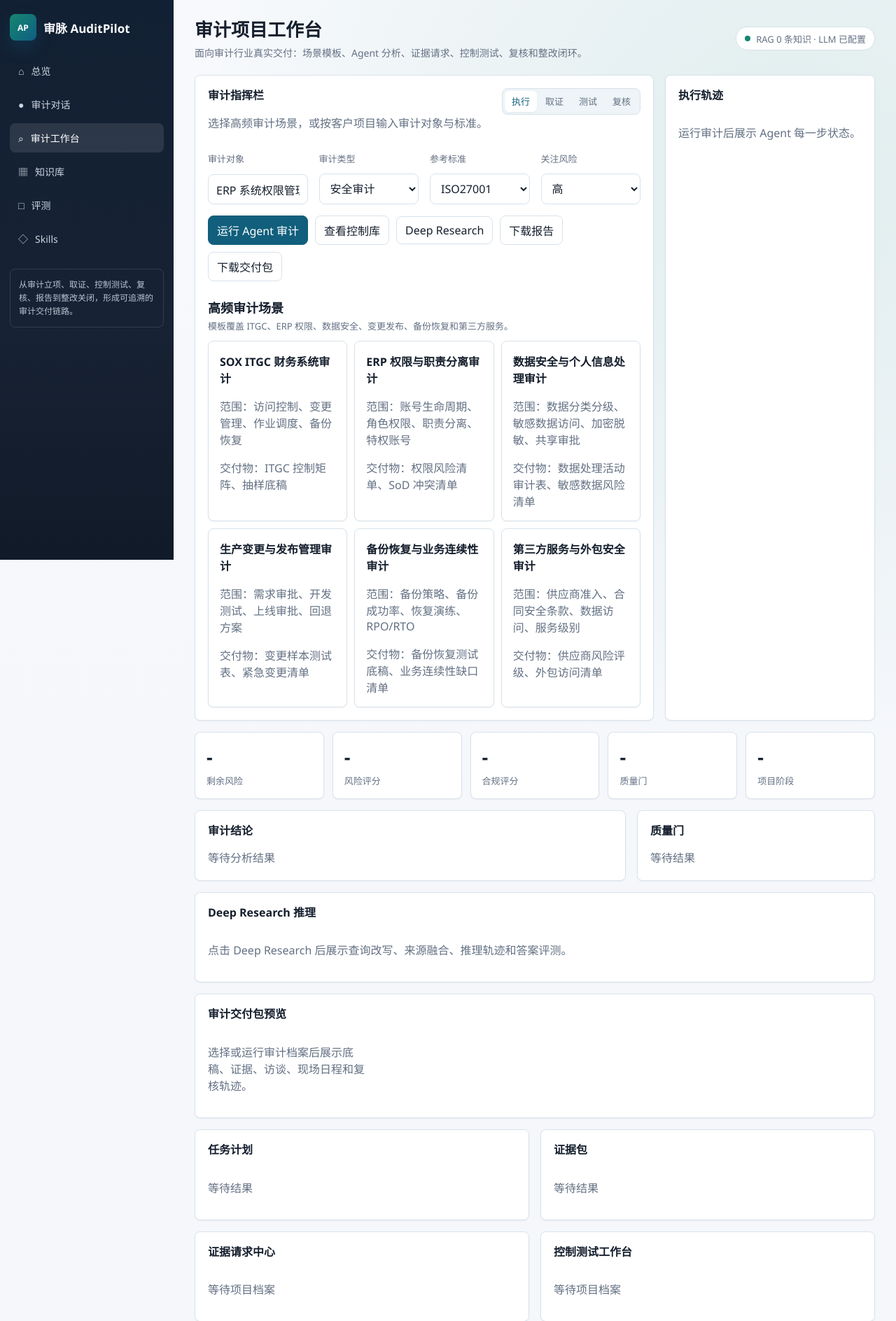
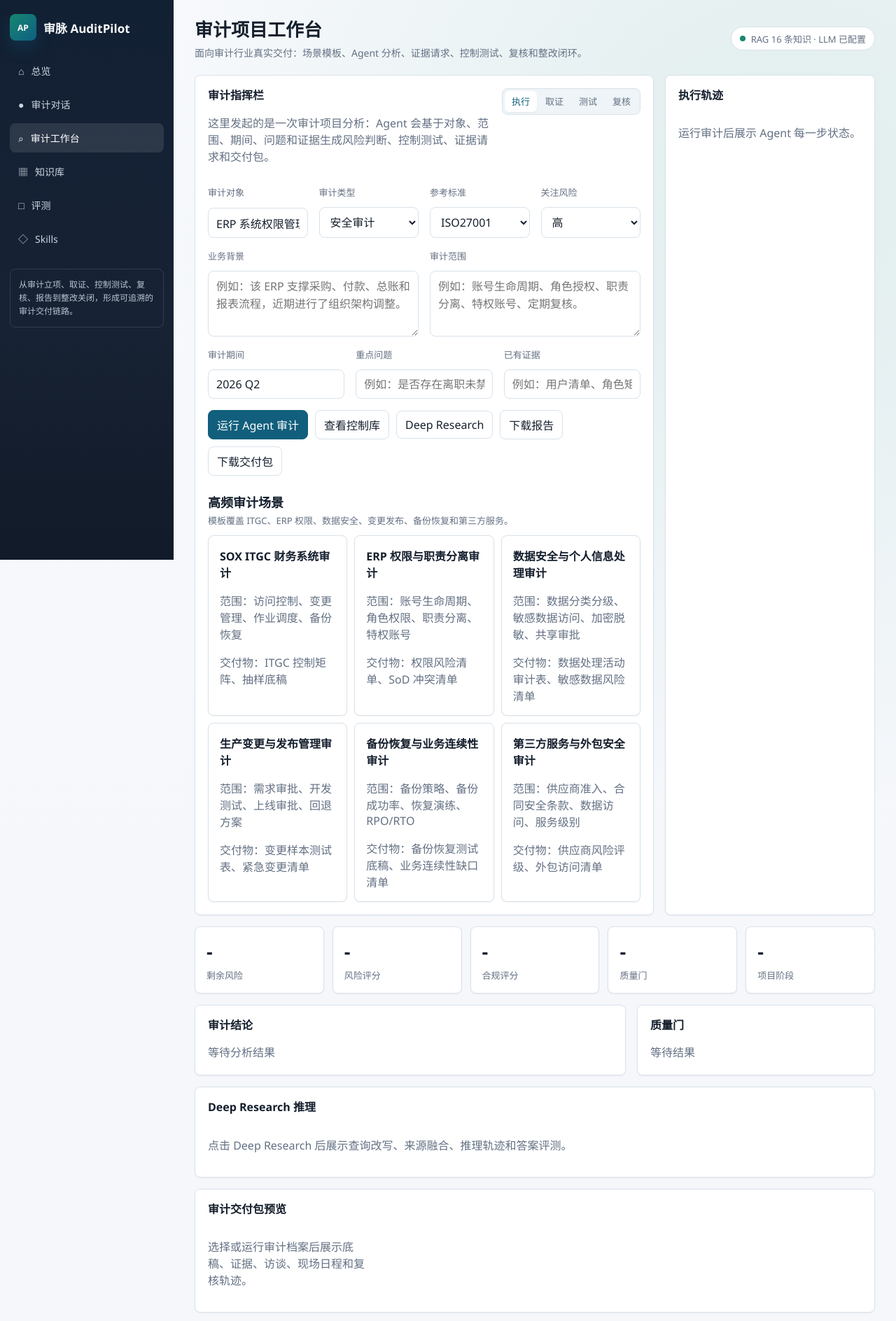
Before and after one commit to Ricky-7-Yan/intelligent-audit-system, a FastAPI app: page /audit in a window 1280 px wide. Shown: the top 1888 px of the page at 70% size. Run offline with FastAPI, Linux system fonts and the light colour scheme; data that the repository does not hold is empty.

Commit message:
Add audit engagement intake fields

```diff
--- a/services/audit_delivery.py
+++ b/services/audit_delivery.py
@@ -33,6 +33,11 @@ class AuditDeliveryService:
                 "risk_level": request.get("risk_level"),
                 "status": record.get("status"),
                 "lifecycle_stage": record.get("lifecycle_stage"),
+                "business_context": request.get("business_context"),
+                "audit_scope": request.get("audit_scope"),
+                "audit_period": request.get("audit_period"),
+                "key_questions": request.get("key_questions"),
+                "existing_evidence": request.get("existing_evidence"),
             },
             "workpaper_index": self._workpaper_index(result),
             "evidence_request_list": self._evidence_request_list(record, result),
--- a/static/audit.js
+++ b/static/audit.js
@@ -1,4 +1,11 @@
 let currentRunId = null;
+
+function normalizeRisk(value) {
+  if (value === "高" || value === "high") return "high";
+  if (value === "中" || value === "medium") return "medium";
+  if (value === "低" || value === "low") return "low";
+  return value || "medium";
+}
 
 function badge(status) {
   return el("span", { class: `badge ${status || ""}`, text: status || "-" });
@@ -278,6 +285,11 @@ async function runAudit() {
         audit_type: qs("#auditType").value,
         standard_type: qs("#standardType").value,
         risk_level: qs("#riskLevel").value,
+        business_context: qs("#businessContext").value,
+        audit_scope: qs("#auditScope").value,
+        audit_period: qs("#auditPeriod").value,
+        key_questions: qs("#keyQuestions").value,
+        existing_evidence: qs("#existingEvidence").value,
       }),
     });
     currentRunId = data.run_id;
@@ -369,7 +381,10 @@ function bindScenarios() {
     qs("#auditItem").value = node.dataset.item;
     qs("#auditType").value = node.dataset.type;
     qs("#standardType").value = node.dataset.standard;
-    qs("#riskLevel").value = node.dataset.risk;
+    qs("#riskLevel").value = normalizeRisk(node.dataset.risk);
+    qs("#auditScope").value = node.dataset.scope || "";
+    qs("#existingEvidence").value = node.dataset.evidence || "";
+    qs("#keyQuestions").value = node.dataset.questions || "";
   }));
 }
 
@@ -379,7 +394,16 @@ async function loadTemplates() {
     const grid = qs("#scenarioGrid");
     clearNode(grid);
     data.templates.forEach((tpl) => {
-      grid.appendChild(el("div", { class: "card scenario", "data-item": tpl.name, "data-type": tpl.audit_type, "data-standard": tpl.standard, "data-risk": tpl.risk_level }, [
+      grid.appendChild(el("div", {
+        class: "card scenario",
+        "data-item": tpl.name,
+        "data-type": tpl.audit_type,
+        "data-standard": tpl.standard,
+        "data-risk": tpl.risk_level,
+        "data-scope": (tpl.scope || []).join("、"),
+        "data-evidence": (tpl.evidence || []).slice(0, 8).join("、"),
+        "data-questions": `${tpl.name} 的关键控制是否设计有效、运行证据是否充分、例外是否闭环？`,
+      }, [
         el("strong", { text: tpl.name }),
         el("p", { class: "muted", text: `范围：${(tpl.scope || []).slice(0, 4).join("、")}` }),
         el("div", { class: "muted", text: `交付物：${(tpl.deliverables || []).slice(0, 2).join("、")}` }),
--- a/templates/audit.html
+++ b/templates/audit.html
@@ -34,7 +34,7 @@
           <div class="panel-head">
             <div>
               <h2 class="panel-title">&#23457;&#35745;&#25351;&#25381;&#26639;</h2>
-              <p class="muted">&#36873;&#25321;&#39640;&#39057;&#23457;&#35745;&#22330;&#26223;&#65292;&#25110;&#25353;&#23458;&#25143;&#39033;&#30446;&#36755;&#20837;&#23457;&#35745;&#23545;&#35937;&#19982;&#26631;&#20934;&#12290;</p>
+              <p class="muted">&#36825;&#37324;&#21457;&#36215;&#30340;&#26159;&#19968;&#27425;&#23457;&#35745;&#39033;&#30446;&#20998;&#26512;&#65306;Agent &#20250;&#22522;&#20110;&#23545;&#35937;&#12289;&#33539;&#22260;&#12289;&#26399;&#38388;&#12289;&#38382;&#39064;&#21644;&#35777;&#25454;&#29983;&#25104;&#39118;&#38505;&#21028;&#26029;&#12289;&#25511;&#21046;&#27979;&#35797;&#12289;&#35777;&#25454;&#35831;&#27714;&#21644;&#20132;&#20184;&#21253;&#12290;</p>
             </div>
             <div class="segmented">
               <button class="seg active" data-view="execute">&#25191;&#34892;</button>
@@ -47,7 +47,16 @@
             <div class="field"><label>&#23457;&#35745;&#23545;&#35937;</label><input id="auditItem" value="ERP &#31995;&#32479;&#26435;&#38480;&#31649;&#29702;"></div>
             <div class="field"><label>&#23457;&#35745;&#31867;&#22411;</label><select id="auditType"><option>&#23433;&#20840;&#23457;&#35745;</option><option>&#21512;&#35268;&#23457;&#35745;</option><option>&#39118;&#38505;&#35780;&#20272;</option><option>&#20869;&#37096;&#25511;&#21046;&#23457;&#35745;</option></select></div>
             <div class="field"><label>&#21442;&#32771;&#26631;&#20934;</label><select id="standardType"><option>ISO27001</option><option>COBIT</option><option>SOX</option><option>&#25968;&#25454;&#23433;&#20840;&#27861;</option></select></div>
-            <div class="field"><label>&#20851;&#27880;&#39118;&#38505;</label><select id="riskLevel"><option>&#39640;</option><option>&#20013;</option><option>&#20302;</option></select></div>
+            <div class="field"><label>&#20851;&#27880;&#39118;&#38505;</label><select id="riskLevel"><option value="high">&#39640;</option><option value="medium">&#20013;</option><option value="low">&#20302;</option></select></div>
+          </div>
+          <div class="grid grid-2 mt-16">
+            <div class="field"><label>&#19994;&#21153;&#32972;&#26223;</label><textarea id="businessContext" rows="3" placeholder="&#20363;&#22914;&#65306;&#35813; ERP &#25903;&#25745;&#37319;&#36141;&#12289;&#20184;&#27454;&#12289;&#24635;&#36134;&#21644;&#25253;&#34920;&#27969;&#31243;&#65292;&#36817;&#26399;&#36827;&#34892;&#20102;&#32452;&#32455;&#26550;&#26500;&#35843;&#25972;&#12290;"></textarea></div>
+            <div class="field"><label>&#23457;&#35745;&#33539;&#22260;</label><textarea id="auditScope" rows="3" placeholder="&#20363;&#22914;&#65306;&#36134;&#21495;&#29983;&#21629;&#21608;&#26399;&#12289;&#35282;&#33394;&#25480;&#26435;&#12289;&#32844;&#36131;&#20998;&#31163;&#12289;&#29305;&#26435;&#36134;&#21495;&#12289;&#23450;&#26399;&#22797;&#26680;&#12290;"></textarea></div>
+          </div>
+          <div class="grid grid-3 mt-16">
+            <div class="field"><label>&#23457;&#35745;&#26399;&#38388;</label><input id="auditPeriod" value="2026 Q2"></div>
+            <div class="field"><label>&#37325;&#28857;&#38382;&#39064;</label><input id="keyQuestions" placeholder="&#20363;&#22914;&#65306;&#26159;&#21542;&#23384;&#22312;&#31163;&#32844;&#26410;&#31105;&#29992;&#12289;SoD &#20914;&#31361;&#12289;&#29305;&#26435;&#36134;&#21495;&#26080;&#22797;&#26680;&#12290;"></div>
+            <div class="field"><label>&#24050;&#26377;&#35777;&#25454;</label><input id="existingEvidence" placeholder="&#20363;&#22914;&#65306;&#29992;&#25143;&#28165;&#21333;&#12289;&#35282;&#33394;&#30697;&#38453;&#12289;&#26368;&#36817;&#19968;&#27425;&#26435;&#38480;&#22797;&#26680;&#35760;&#24405;&#12290;"></div>
           </div>
           <div class="toolbar mt-16">
             <button class="btn primary" id="runAudit">&#36816;&#34892; Agent &#23457;&#35745;</button>
--- a/web/main.py
+++ b/web/main.py
@@ -85,6 +85,11 @@ class AuditRequest(BaseModel):
     audit_type: str = Field(..., min_length=1, max_length=200)
     standard_type: Optional[str] = None
     risk_level: Optional[str] = None
+    business_context: Optional[str] = Field(None, max_length=4000)
+    audit_scope: Optional[str] = Field(None, max_length=4000)
+    audit_period: Optional[str] = Field(None, max_length=500)
+    key_questions: Optional[str] = Field(None, max_length=4000)
+    existing_evidence: Optional[str] = Field(None, max_length=4000)
 
 
 class KnowledgeRequest(BaseModel):
@@ -218,6 +223,16 @@ async def audit_api(request: AuditRequest, agent: AuditAgent = Depends(get_audit
         audit_query += f"，参考 {request.standard_type} 标准"
     if request.risk_level:
         audit_query += f"，关注 {request.risk_level} 风险"
+    if request.audit_period:
+        audit_query += f"。审计期间：{request.audit_period}"
+    if request.business_context:
+        audit_query += f"。业务背景：{request.business_context}"
+    if request.audit_scope:
+        audit_query += f"。审计范围：{request.audit_scope}"
+    if request.key_questions:
+        audit_query += f"。重点问题：{request.key_questions}"
+    if request.existing_evidence:
+        audit_query += f"。已有证据：{request.existing_evidence}"
     result = agent.process_audit_query(audit_query)
     if str(request.risk_level).lower() in {"高", "high", "critical"}:
         result["risk_assessment"]["risk_level"] = "高"
@@ -403,6 +418,11 @@ async def audit_delivery_markdown_api(run_id: str):
         f"- 参考标准：{package['engagement'].get('standard')}",
         f"- 当前状态：{package['engagement'].get('status')}",
         f"- 项目阶段：{package['engagement'].get('lifecycle_stage')}",
+        f"- 审计期间：{package['engagement'].get('audit_period') or ''}",
+        f"- 业务背景：{package['engagement'].get('business_context') or ''}",
+        f"- 审计范围：{package['engagement'].get('audit_scope') or ''}",
+        f"- 重点问题：{package['engagement'].get('key_questions') or ''}",
+        f"- 已有证据：{package['engagement'].get('existing_evidence') or ''}",
         "",
         "## 底稿索引",
         "",
```
Also changed, not shown: scripts/render_audit_page.py (+11 -2 lines).
